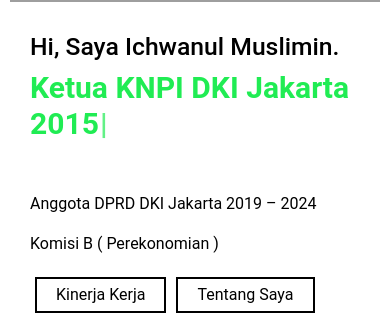
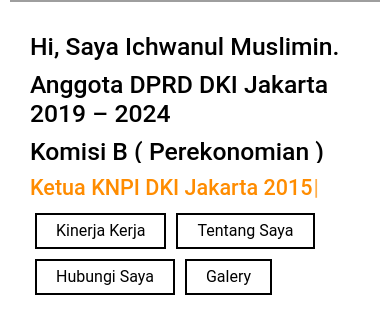
Before and after one commit to naufaldawam/profile-website, a React (Create React App) app: page / in a window 390 px wide. Shown: the part 671-986 px from the top of the page. Built offline with nearby package versions, Linux system fonts and the light colour scheme; grey boxes are pictures that could not be loaded.

Commit message:
edit image

```diff
--- a/src/header/index.js
+++ b/src/header/index.js
@@ -18,8 +18,8 @@
       <header className="fixed-top site__header">
         <div className="d-flex align-items-center justify-content-between bg-white">
           <div className="">
-            <img className="p-1" height="50px" width="auto" src={logoBesideTextAtHome}/>
-            <img className="p-1" height="50px" width="auto" src={logoBesideTextAtHome1}/>
+            <img className="image-logo p-1" height="50px" width="auto" src={logoBesideTextAtHome}/>
+            <img className="image-logo p-1" height="50px" width="auto" src={logoBesideTextAtHome1}/>
             <Link  className="navbar-brand nav_ac" to="/">
               {/* {logoBesideTextAtHome} */}
               {logotext}
--- a/src/header/style.css
+++ b/src/header/style.css
@@ -205,3 +205,17 @@
     margin-right: 10px;
     text-decoration: none;
 }
+
+
+.img{
+    height: 50%;
+    width: auto;
+}
+
+
+@media screen and (max-width: 414px) {
+    .image-logo {
+        width: 15% !important;
+        height: 10% !important;
+    }
+}
--- a/src/pages/home/index.js
+++ b/src/pages/home/index.js
@@ -23,7 +23,10 @@
             <div className="align-self-center ">
               <div className="intro mx-auto">
                 <h2 className="mb-1x">{introdata.title}</h2>
-                <h1 className="fluidz-48 mb-1x typewriter-text">
+                <h2 className="mb-1x font-weight-bold">{introdata.description1}</h2>
+                <h2 className="mb-1x">{introdata.description2}</h2>
+
+                <h4 className="fluidz-48 mb-1x typewriter-text">
                   <Typewriter
                     options={{
                       strings: [
@@ -39,10 +42,9 @@
                       deleteSpeed: 10,
                     }}
                   />
-                </h1>
+                </h4>
                 {/* <p className="mb-1x">{introdata.description}</p> */}
-                <p className="mb-1x">{introdata.description1}</p>
-                <p className="mb-1x">{introdata.description2}</p>
+
                 <div className="intro_btn-action pb-5">
                   <Link to="/portfolio" className="text_2">
                     <div id="button_h" className="ac_btn btn ">
--- a/src/pages/home/style.css
+++ b/src/pages/home/style.css
@@ -235,5 +235,5 @@
 }
 
 .typewriter-text {
-    color: rgb(32, 236, 83);
+    color: #FF8C00;
 }
```
